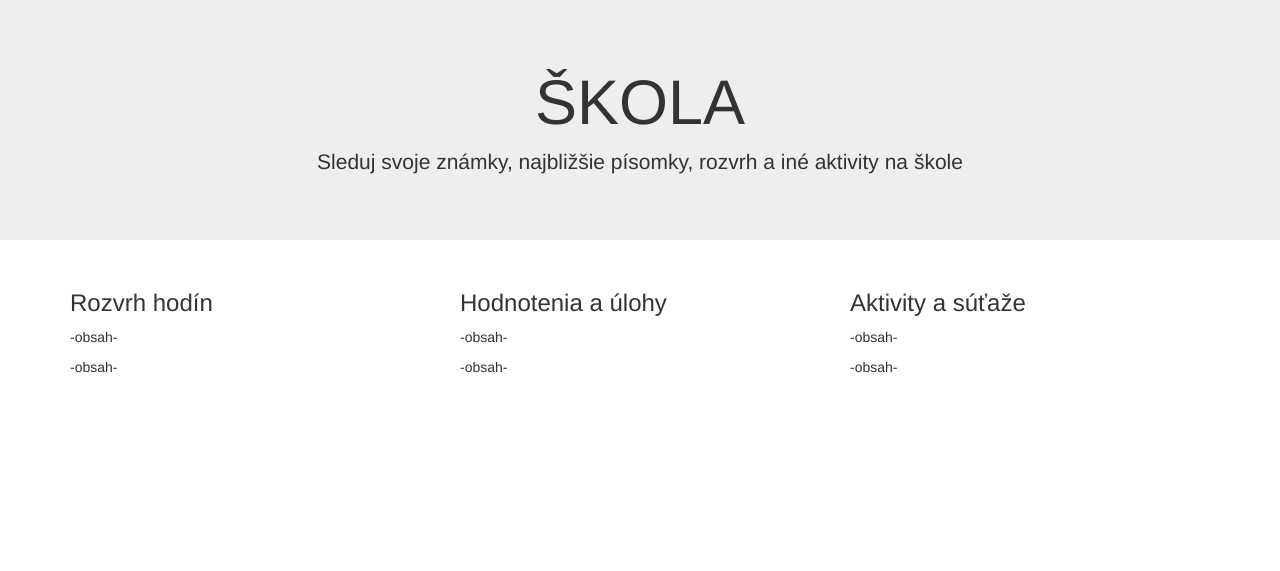
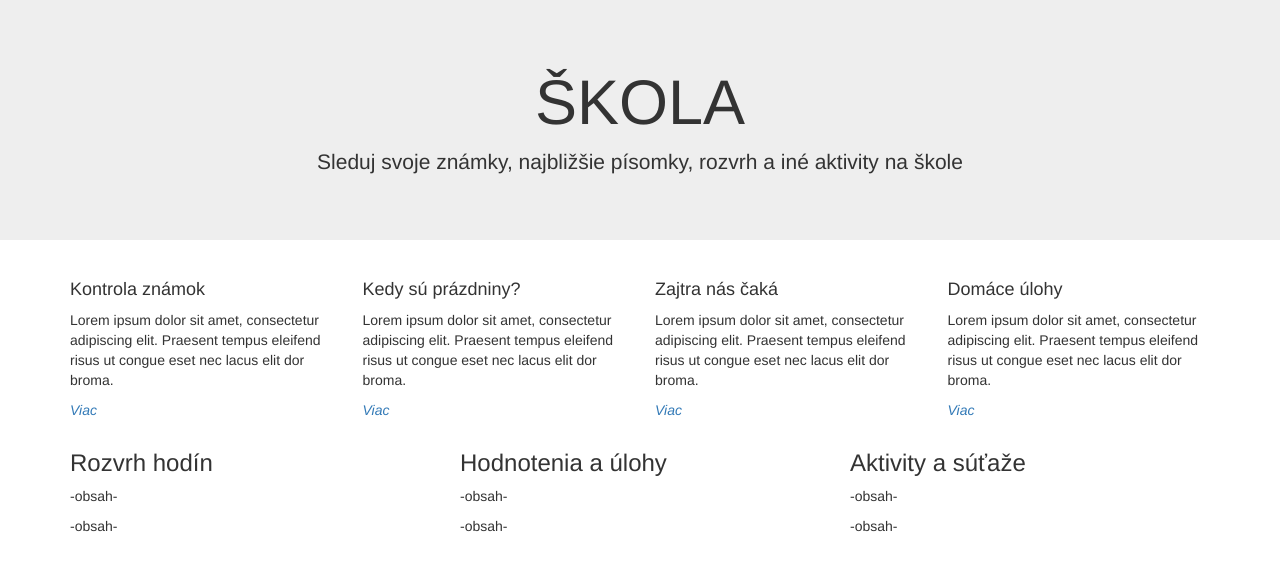
Before and after one commit to VeronikaMo/schoolpr, a PHP site: page / in a window 1280 px wide. Shown: the top 571 px of the page. Run offline with PHP 8.4, Linux system fonts and the light colour scheme; some libraries are stand-ins or nearby versions.

Commit message:
container

```diff
--- a/index.php
+++ b/index.php
@@ -13,6 +13,67 @@
     <div class="jumbotron text-center">
         <h1>ŠKOLA</h1>
         <p>Sleduj svoje známky, najbližšie písomky, rozvrh a iné aktivity na škole</p>
+    </div>
+
+    <div class="container">
+        <div class="row">
+            <div class="col-md-3">
+                <div class="grey-box-icon b1">
+                    <h4>Kontrola známok</h4>
+                    <p>
+                        Lorem ipsum dolor sit amet, consectetur adipiscing elit. Praesent tempus eleifend risus ut congue
+							eset nec lacus elit dor broma.
+                    </p>
+                    <p>
+                        <a href="#">
+                            <em>Viac</em>
+                        </a>
+                    </p>
+                </div><!--grey box -->
+            </div><!--/span3-->
+            <div class="col-md-3">
+                <div class="grey-box-icon b2">
+                    <h4>Kedy sú prázdniny?</h4>
+                    <p>
+                        Lorem ipsum dolor sit amet, consectetur adipiscing elit. Praesent tempus eleifend risus ut congue
+							eset nec lacus elit dor broma.
+                    </p>
+                    <p>
+                        <a href="#">
+                            <em>Viac</em>
+                        </a>
+                    </p>
+                </div><!--grey box -->
+            </div><!--/span3-->
+            <div class="col-md-3">
+                <div class="grey-box-icon b3">
+                    <h4>Zajtra nás čaká</h4>
+                    <p>
+                        Lorem ipsum dolor sit amet, consectetur adipiscing elit. Praesent tempus eleifend risus ut congue
+							eset nec lacus elit dor broma.
+                    </p>
+                    <p>
+                        <a href="#">
+                            <em>Viac</em>
+                        </a>
+                    </p>
+                </div><!--grey box -->
+            </div><!--/span3-->
+            <div class="col-md-3">
+                <div class="grey-box-icon b4">
+                    <h4>Domáce úlohy</h4>
+                    <p>
+                        Lorem ipsum dolor sit amet, consectetur adipiscing elit. Praesent tempus eleifend risus ut congue
+							eset nec lacus elit dor broma.
+                    </p>
+                    <p>
+                        <a href="#">
+                            <em>Viac</em>
+                        </a>
+                    </p>
+                </div><!--grey box -->
+            </div><!--/span3-->
+        </div>
     </div>
 
     <div class="container">
```
